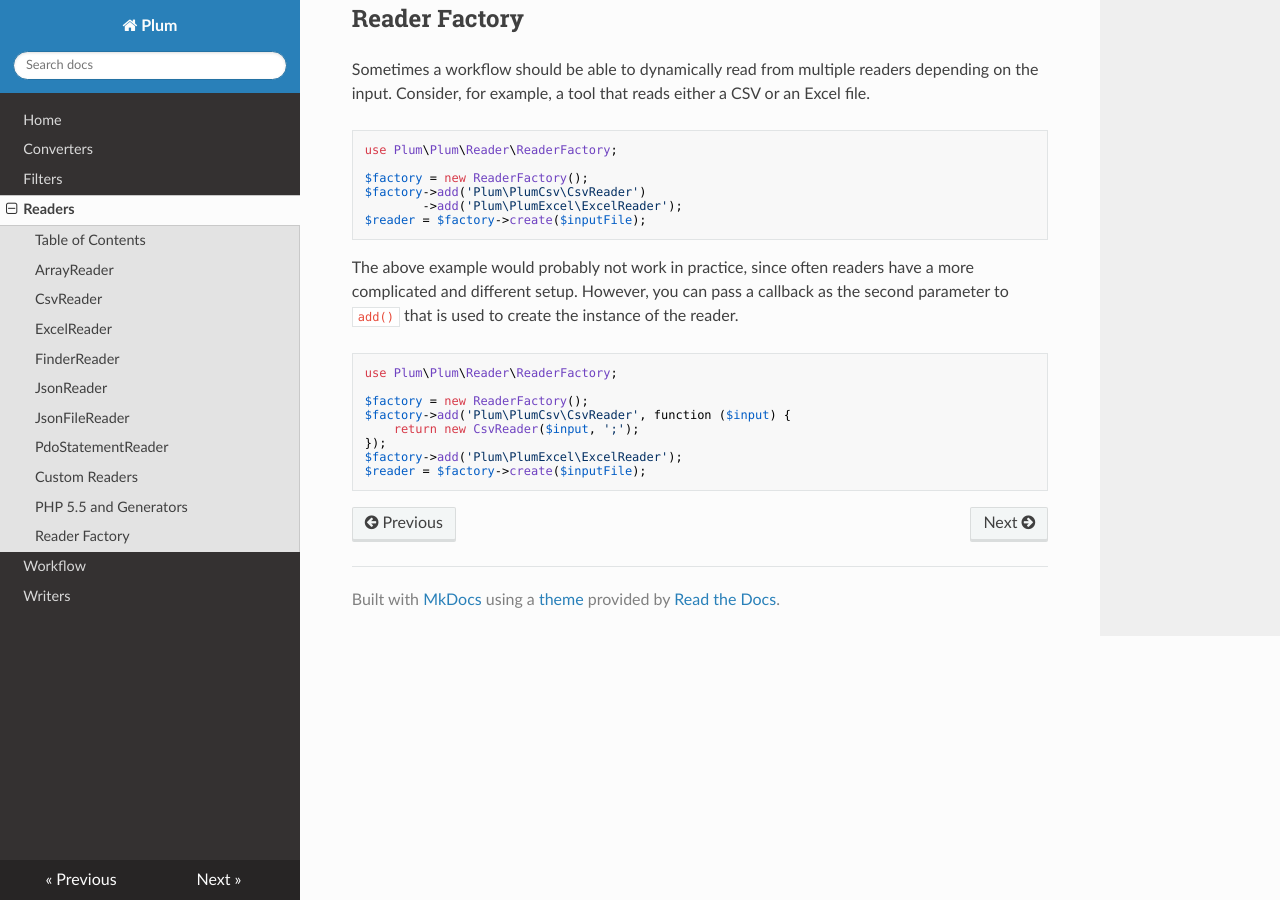
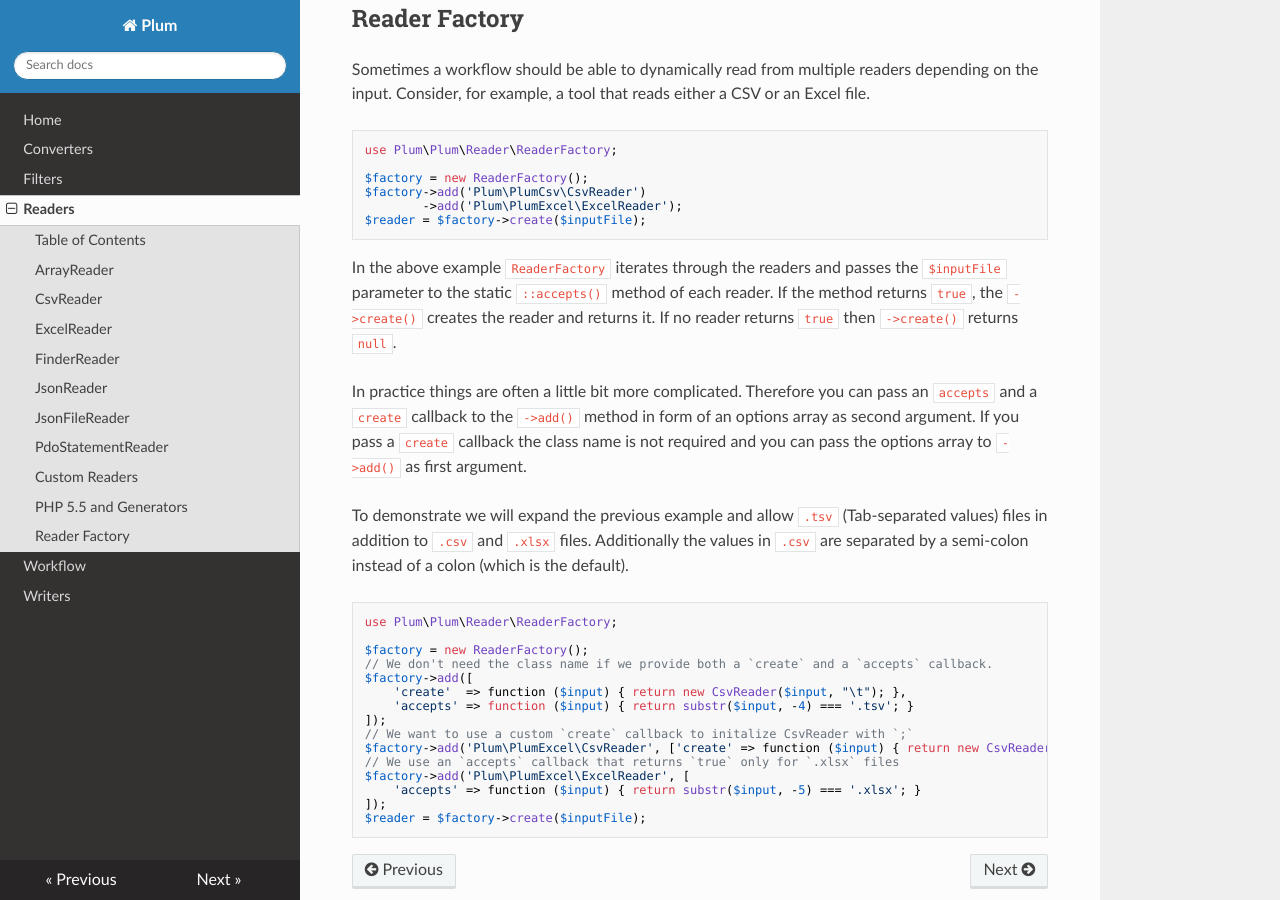
Before and after one commit to plumphp/plum, an MkDocs documentation site: the page built from docs/readers.md, in a window 1280 px wide and 900 px high, scrolled down 3511 px. Built offline with MkDocs 1.6.1, drawn with Linux system fonts in a browser that asks for light colours; nearby versions of some CDN libraries.

Commit message:
Update docs for ReaderFactory

````diff
--- a/docs/readers.md
+++ b/docs/readers.md
@@ -211,17 +211,32 @@ $factory->add('Plum\PlumCsv\CsvReader')
 $reader = $factory->create($inputFile);
 ```
 
-The above example would probably not work in practice, since often readers have a more complicated and different
-setup. However, you can pass a callback as the second parameter to `add()` that is used to create the instance of the
-reader.
+In the above example `ReaderFactory` iterates through the readers and passes the `$inputFile` parameter to the static
+`::accepts()` method of each reader. If the method returns `true`, the `->create()` creates the reader and returns it.
+If no reader returns `true` then `->create()` returns `null`.
+
+In practice things are often a little bit more complicated. Therefore you can pass an `accepts` and a `create` callback
+to the `->add()` method in form of an options array as second argument. If you pass a `create` callback the class name
+is not required and you can pass the options array to `->add()` as first argument.
+
+To demonstrate we will expand the previous example and allow `.tsv` (Tab-separated values) files in addition to `.csv`
+and `.xlsx` files. Additionally the values in `.csv` are separated by a semi-colon instead of a colon (which is the
+default).
 
 ```php
 use Plum\Plum\Reader\ReaderFactory;
 
 $factory = new ReaderFactory();
-$factory->add('Plum\PlumCsv\CsvReader', function ($input) {
-    return new CsvReader($input, ';');
-});
-$factory->add('Plum\PlumExcel\ExcelReader');
+// We don't need the class name if we provide both a `create` and a `accepts` callback.
+$factory->add([
+    'create'  => function ($input) { return new CsvReader($input, "\t"); },
+    'accepts' => function ($input) { return substr($input, -4) === '.tsv'; }
+]);
+// We want to use a custom `create` callback to initalize CsvReader with `;`
+$factory->add('Plum\PlumExcel\CsvReader', ['create' => function ($input) { return new CsvReader($input, ';'); }]);
+// We use an `accepts` callback that returns `true` only for `.xlsx` files
+$factory->add('Plum\PlumExcel\ExcelReader', [
+    'accepts' => function ($input) { return substr($input, -5) === '.xlsx'; }
+]);
 $reader = $factory->create($inputFile);
 ```
````
